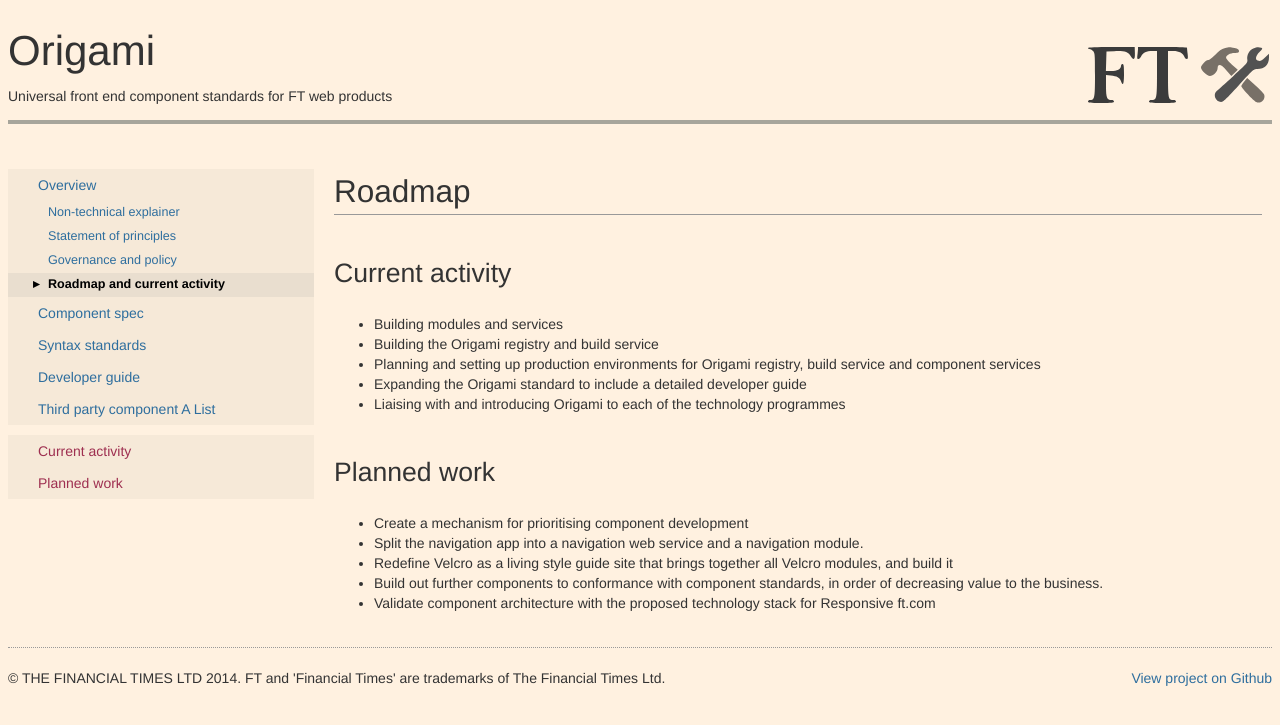
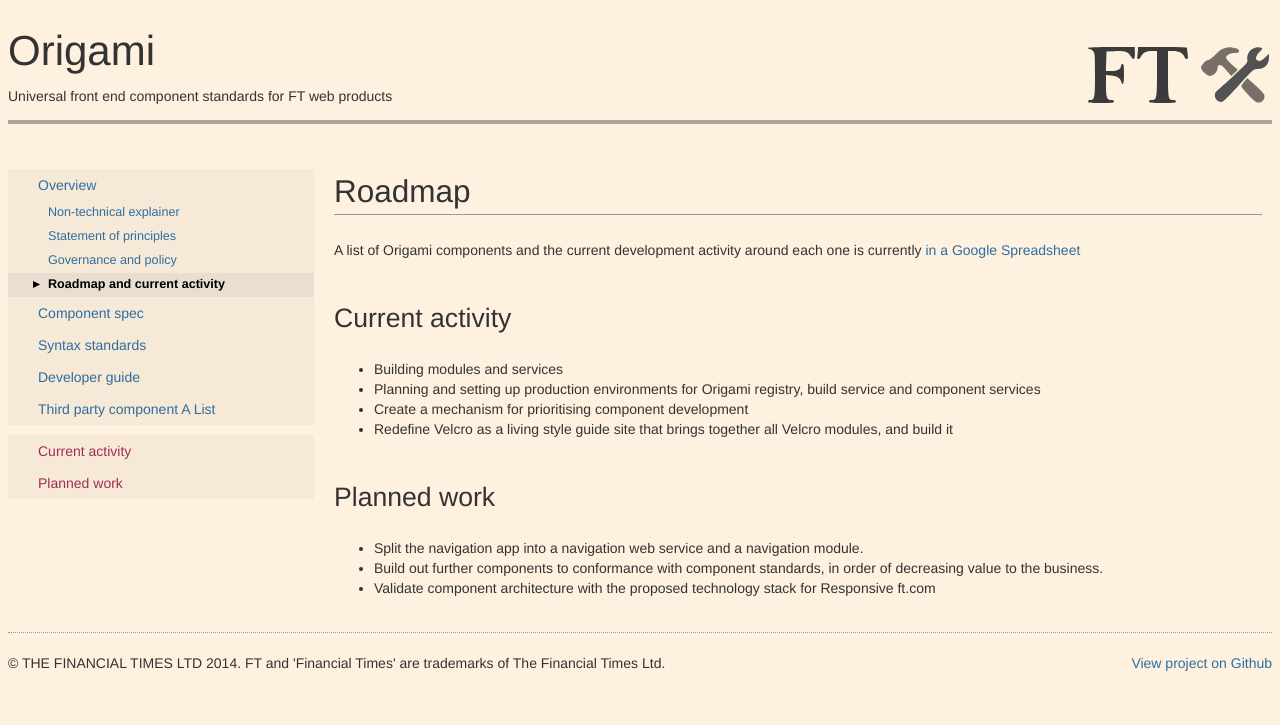
Before and after one commit to Financial-Times/ft-origami, a Jekyll site: the page built from docs/overview/roadmap.md, in a window 1280 px wide. Shown: the top 725 px of the page. Built offline with Jekyll 4.4.1, drawn with Linux system fonts in a browser that asks for light colours.

Commit message:
Updated roadmap

```diff
--- a/docs/overview/roadmap.md
+++ b/docs/overview/roadmap.md
@@ -7,18 +7,17 @@ permalink: /docs/overview/roadmap/
 
 # Roadmap
 
+A list of Origami components and the current development activity around each one is currently [in a Google Spreadsheet](https://docs.google.com/a/ft.com/spreadsheet/ccc?key=0Ao8hBnxkLX64dE5MS2VsdTdqNWVydkNXYjdOTVhCdWc&usp=drive_web#gid=0)
+
 ## Current activity
 
 * Building modules and services
-* Building the Origami registry and build service
 * Planning and setting up production environments for Origami registry, build service and component services
-* Expanding the Origami standard to include a detailed developer guide
-* Liaising with and introducing Origami to each of the technology programmes
+* Create a mechanism for prioritising component development
+* Redefine Velcro as a living style guide site that brings together all Velcro modules, and build it
 
 ## Planned work
 
-* Create a mechanism for prioritising component development
 * Split the navigation app into a navigation web service and a navigation module.
-* Redefine Velcro as a living style guide site that brings together all Velcro modules, and build it
 * Build out further components to conformance with component standards, in order of decreasing value to the business.
 * Validate component architecture with the proposed technology stack for Responsive ft.com
```
